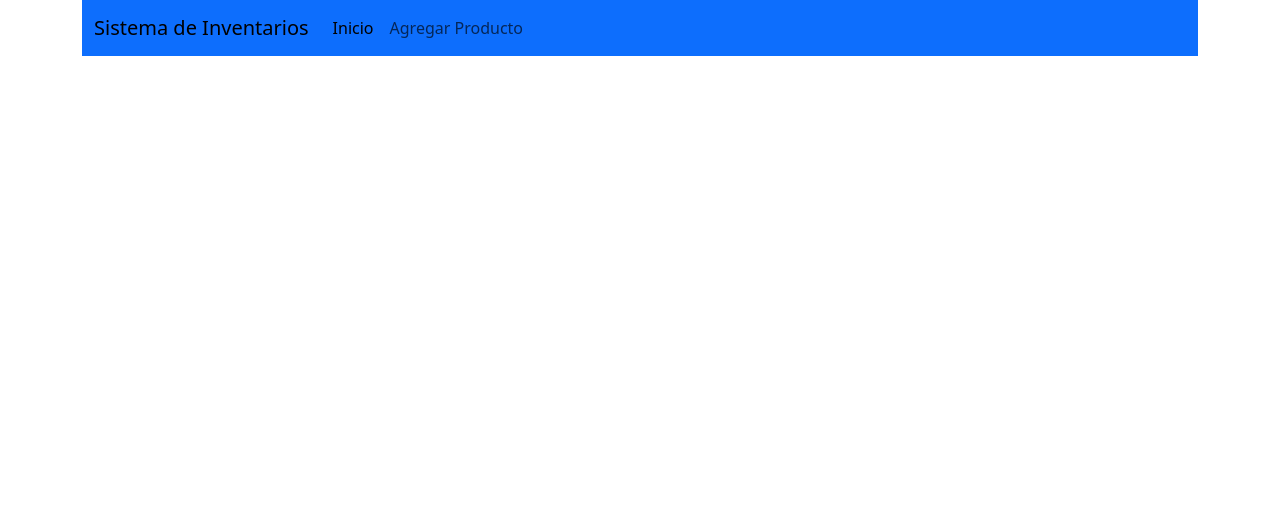
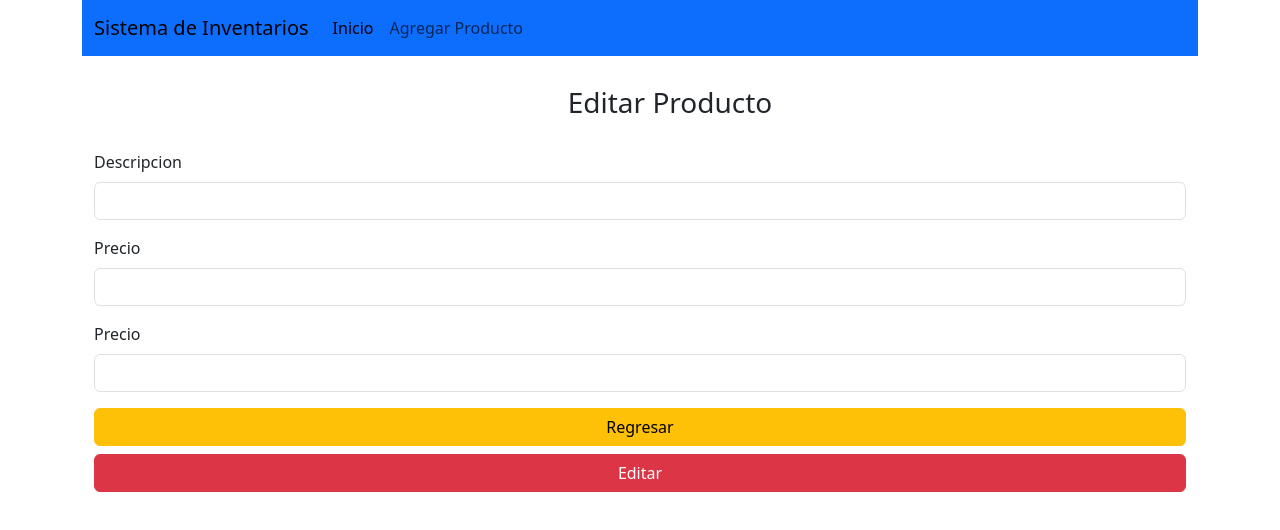
Before and after one commit to rod773/inventario-app, an Angular app: page /editar-producto/1 in a window 1280 px wide. Before the commit this address led to /. Shown: the top 530 px of the page. Built offline with nearby package versions, Linux system fonts and the light colour scheme; no server answers.

Commit message:
conponente editar producto

```diff
--- a/src/app/app-routing.module.ts
+++ b/src/app/app-routing.module.ts
@@ -2,6 +2,7 @@ import { NgModule } from '@angular/core';
 import { RouterModule, Routes } from '@angular/router';
 import { ProductoListaComponent } from './producto-lista/producto-lista.component';
 import { AgregarProductoComponent } from './agregar-producto/agregar-producto.component';
+import { EditarProductoComponent } from './editar-producto/editar-producto.component';
 
 const routes: Routes = [
   {
@@ -17,6 +18,10 @@ const routes: Routes = [
     path: 'agregar-producto',
     component: AgregarProductoComponent,
   },
+  {
+    path: 'editar-producto/:id',
+    component: EditarProductoComponent,
+  },
 ];
 
 @NgModule({
--- a/src/app/app.module.ts
+++ b/src/app/app.module.ts
@@ -7,12 +7,14 @@ import { ProductoListaComponent } from './producto-lista/producto-lista.componen
 import { HttpClientModule } from '@angular/common/http';
 import { AgregarProductoComponent } from './agregar-producto/agregar-producto.component';
 import { FormsModule } from '@angular/forms';
+import { EditarProductoComponent } from './editar-producto/editar-producto.component';
 
 @NgModule({
   declarations: [
     AppComponent,
     ProductoListaComponent,
     AgregarProductoComponent,
+    EditarProductoComponent,
   ],
   imports: [BrowserModule, HttpClientModule, AppRoutingModule, FormsModule],
   providers: [],
--- /dev/null
+++ b/src/app/editar-producto/editar-producto.component.html
@@ -0,0 +1,28 @@
+<div class="container">
+    <div class="container text-center" style="margin:30px">
+        <h3>Editar Producto</h3>
+    </div>
+
+    <form (ngSubmit)="onSubmit()">
+        <div class="mb-3">
+            <label for="descripcion" class="form-label">Descripcion</label>
+            <input type="text" class="form-control" id="descripcion" required="true" name="descripcion"
+                [(ngModel)]="producto.descripcion">
+        </div>
+        <div class="mb-3">
+            <label for="precio" class="form-label">Precio</label>
+            <input type="number" step="any" min=0 class="form-control" id="precio" name="precio"
+                [(ngModel)]="producto.precio">
+        </div>
+        <div class="mb-3">
+            <label for="existencia" class="form-label">Precio</label>
+            <input type="number" min=0 class="form-control" id="existencia" name="existencia"
+                [(ngModel)]="producto.existencia">
+        </div>
+
+        <div class="d-grid gap-2">
+            <a class="btn btn-warning" href="/">Regresar</a>
+            <button class="btn btn-danger" type="submit">Editar</button>
+        </div>
+    </form>
+</div>
--- /dev/null
+++ b/src/app/editar-producto/editar-producto.component.ts
@@ -0,0 +1,35 @@
+import { Component } from '@angular/core';
+import { Producto } from '../producto';
+import { ProductoService } from './../producto.service';
+import { ActivatedRoute, Router } from '@angular/router';
+
+@Component({
+  selector: 'app-editar-producto',
+  templateUrl: './editar-producto.component.html',
+  styleUrls: ['./editar-producto.component.scss'],
+})
+export class EditarProductoComponent {
+  producto: Producto = new Producto();
+
+  id: number;
+
+  constructor(
+    private productoServicio: ProductoService,
+    private ruta: ActivatedRoute,
+    private enrutador: Router
+  ) {}
+
+  ngOnInit() {
+    this.id = this.ruta.snapshot.params['id'];
+    this.productoServicio.obtenerProductoPorId(this.id).subscribe({
+      next: (datos) => {
+        this.producto = datos;
+      },
+      error: (errores) => {
+        console.log(errores);
+      },
+    });
+  }
+
+  onSubmit() {}
+}
--- a/src/app/producto-lista/producto-lista.component.html
+++ b/src/app/producto-lista/producto-lista.component.html
@@ -9,6 +9,7 @@
                 <th scope="col">Descripcion</th>
                 <th scope="col">Precio</th>
                 <th scope="col">Existencia</th>
+                <th></th>
             </tr>
         </thead>
         <tbody>
@@ -17,6 +18,10 @@
                 <td>{{producto.descripcion}}</td>
                 <td>{{producto.precio}}</td>
                 <td>{{producto.existencia}}</td>
+                <td class="text-center">
+                    <div><button (click)="editarProducto(producto.idProducto)"
+                            class="btn btn-warning btn-sm me-3">Editar</button></div>
+                </td>
             </tr>
 
         </tbody>
--- a/src/app/producto-lista/producto-lista.component.ts
+++ b/src/app/producto-lista/producto-lista.component.ts
@@ -1,6 +1,7 @@
 import { Component } from '@angular/core';
 import { Producto } from '../producto';
 import { ProductoService } from '../producto.service';
+import { Router } from '@angular/router';
 
 @Component({
   selector: 'app-producto-lista',
@@ -10,7 +11,10 @@ import { ProductoService } from '../producto.service';
 export class ProductoListaComponent {
   productos: Producto[];
 
-  constructor(private productoServicio: ProductoService) {}
+  constructor(
+    private productoServicio: ProductoService,
+    private enrutador: Router
+  ) {}
 
   ngOnInit() {
     this.obtenerProductos();
@@ -21,4 +25,8 @@ export class ProductoListaComponent {
       .obtenerProductosLista()
       .subscribe((datos) => (this.productos = datos));
   }
+
+  editarProducto(id: number) {
+    this.enrutador.navigate(['editar-producto', id]);
+  }
 }
--- a/src/app/producto.service.ts
+++ b/src/app/producto.service.ts
@@ -18,4 +18,8 @@ export class ProductoService {
   agregarProducto(producto: Producto): Observable<Object> {
     return this.clienteHttp.post(this.urlBase, producto);
   }
+
+  obtenerProductoPorId(id: number) {
+    return this.clienteHttp.get<Producto>(`${this.urlBase}/${id}`);
+  }
 }
```
Also changed, not shown: src/app/editar-producto/editar-producto.component.scss (added).
